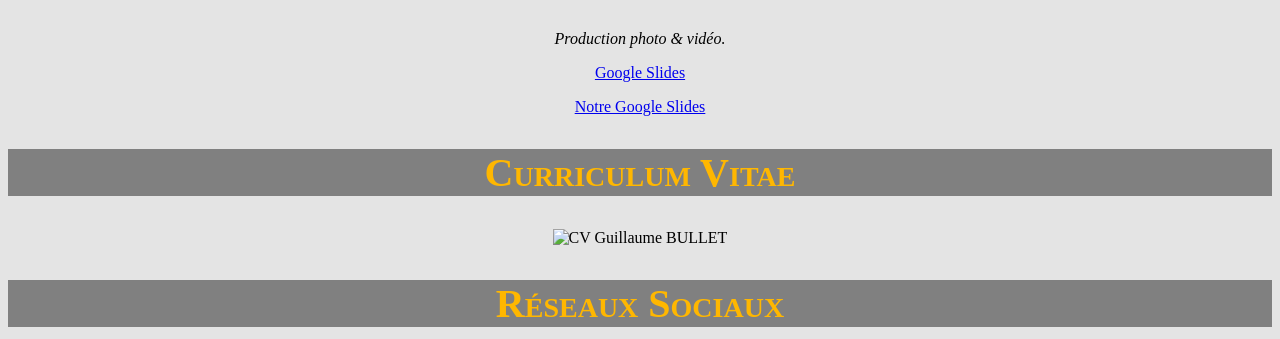
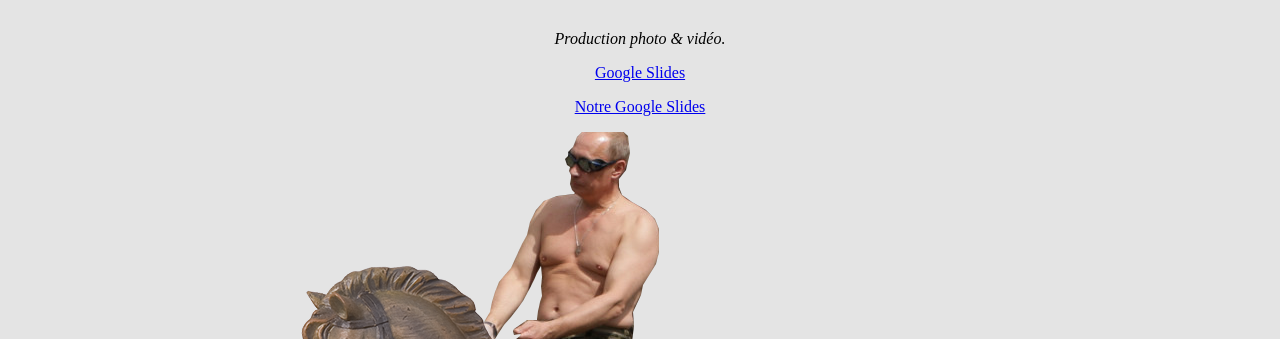
Before and after one commit to gbullet-nws/Page-Professionnelle-, a plain HTML site: page index.html in a window 1280 px wide. Shown: the part 1481-1820 px from the top of the page. Drawn offline with Linux system fonts and the light colour scheme.

Commit message:
-Modifications et ajouts
-Ajouts :
-CV
-Image avec Poutine dessus pour tester les modifications d'images
-Modifications :
-CSS
-HTML

```diff
--- a/css/styles.css
+++ b/css/styles.css
@@ -30,7 +30,6 @@ span.BULLET {
     height : auto;
 }
 
-
 span.positif {
     color : rgb(28, 180, 28);
 }
@@ -56,6 +55,11 @@ h3 {
 
 }
 
+.CV {
+    width: auto;
+    height : 600px;
+}
+
 .Facebook {
     width: 100px;
     height : auto;
--- a/index.html
+++ b/index.html
@@ -66,12 +66,14 @@
           <p> <em> Production photo & vidéo. </em> </p>
           <p> <a href="https://www.google.fr/intl/fr/slides/about/" title="Google Slides" target="_blank" >  Google Slides </a> </p>
           <p> <a href="https://docs.google.com/presentation/d/1vi46vnQq7uY5dfwWL4zl0CgdvvqcbvgmaeizJqEWNQc/edit?usp=sharing" title="Le projet original" target="_blank" >  Notre Google Slides </a> </p>
+          <p> <img alt="Poutine à Cheval" title ="Poutine à Cheval" src="img/Poutine cheval à bascule.png" class="Poutine" > </p>
     </section>
+
 
         <!-- Zone CV -->
     <section id = "ZoneCV">
           <h2> Curriculum Vitae </h2>
-          <img alt="CV Guillaume BULLET" title ="CV de Guillaume BULLET" src=" xxx " class="CV " >
+          <img alt="CV Guillaume BULLET" title ="CV de Guillaume BULLET" src="img/CV Octobre 2019.png" class="CV " >
     </section>
 
 
@@ -82,6 +84,7 @@
             <a href="https://twitter.com/?lang=fr" title="Twitter" target="_blank" > <img alt= "Twitter" title= "Twitter" src= "img/logo twitter 640x640.png" class="Twitter"> </a>
             <a href="https://www.instagram.com/?hl=fr" title="Instagram" target="_blank" > <img alt= "Instagram" title= "Instagram" src= "img/logo instagram 512x512.png" class="Instagram"> </a>
             <a href="https://www.linkedin.com" title="Linkedin" target="_blank" > <img alt= "Linkedin" title= "Linkedin" src= "img/logo linkedin 512x512.png" class="Linkedin"> </a>
+     </section>
 
 
       <footer>
```
Also changed, not shown: img/CV Octobre 2019.png (added), img/Poutine cheval à bascule.png (added).
